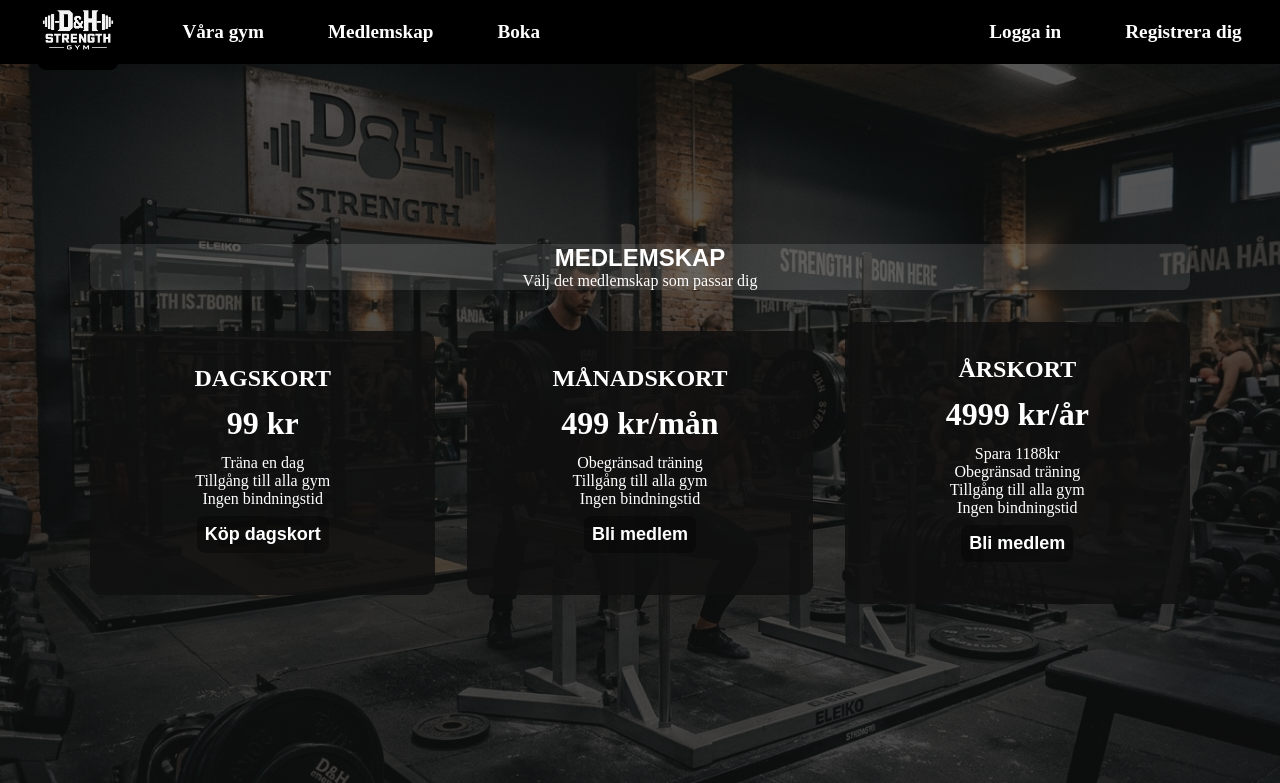
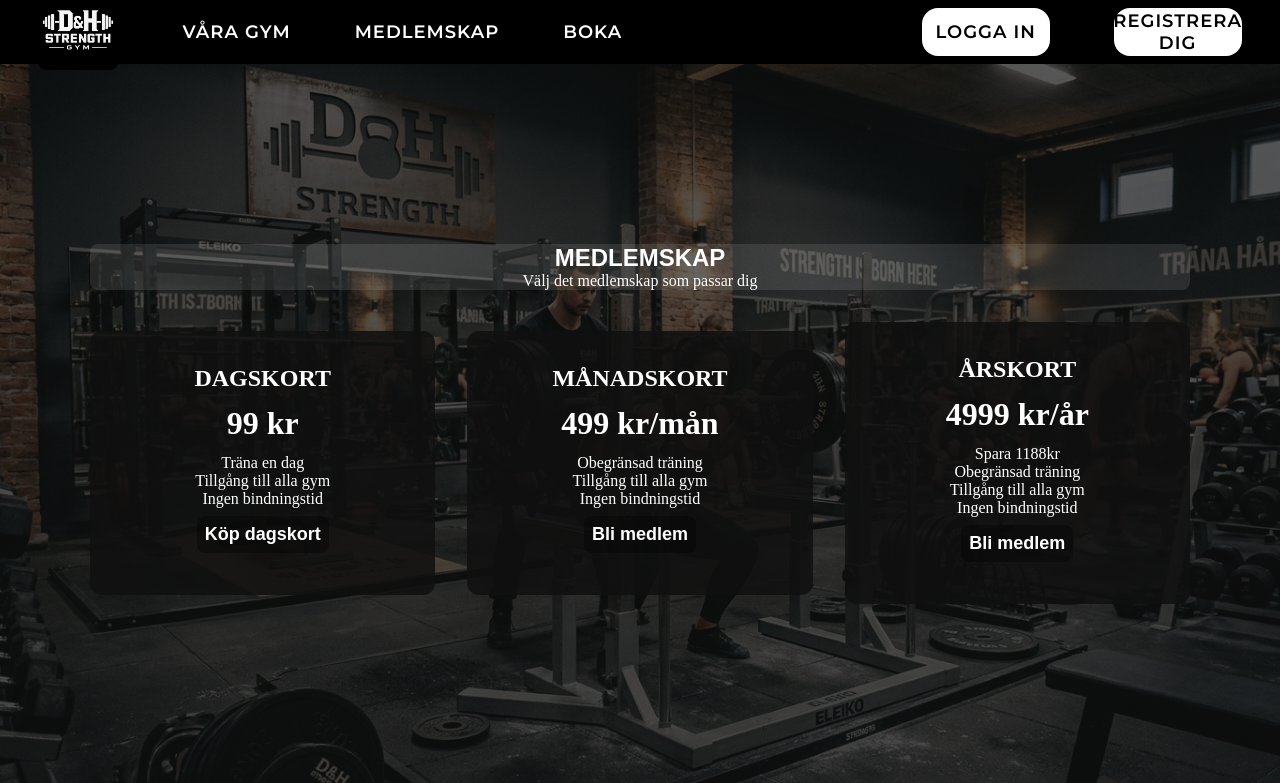
Before and after one commit to DordiSkola/Gymnasiearbete, a PHP site: page /sidor/medlemskap.php in a window 1280 px wide. Shown: the top 783 px of the page. Run offline with PHP 8.4, Linux system fonts and the light colour scheme.

Commit message:
lite css fixar och all script

```diff
--- a/css/style.css
+++ b/css/style.css
@@ -1,3 +1,5 @@
+@import url('https://fonts.googleapis.com/css2?family=Montserrat:wght@400;500;600;700&display=swap');
+
 * {
     margin: 0;
     padding: 0;
@@ -38,8 +40,17 @@ body.index {
     height: 5cqmax;
     width: 100%;
     font-size: 1.5cqmax;
+    font-weight: bold;
+    font-family: 'Franklin Gothic Medium', 'Arial Narrow', Arial, sans-serif;
     margin: 0 auto;
-    background-color: black;
+}
+
+.navbar a {
+    font-family: 'Montserrat', sans-serif;
+    font-size: 18px;
+    font-weight: 600;
+    text-transform: uppercase;
+    letter-spacing: 1px;
 }
 
 .logo {
@@ -76,6 +87,16 @@ a {
     text-decoration: none;
     color: white;
     font-weight: bold;
+}
+
+#lbox {
+    background-color: white;
+    color: black;
+    width: 16vh;
+    height: 6vh;
+    border-radius: 2vh;
+    display: flex;
+    justify-content: center;
 }
 
 .index .bild {
@@ -154,7 +175,14 @@ footer {
     border-radius: 5px;
 }
 
-
+.index .startbild {
+    height: calc(100vh - 5cqmax);
+    width: 100%;
+    background-image: url("../images/D&H Strength Gym Logo.png");
+    background-position: center;
+    background-repeat: no-repeat;
+    background-size: cover;
+}
 
 
 
--- a/index.php
+++ b/index.php
@@ -17,13 +17,13 @@
                 <a href=" sidor/gyms.php">Våra gym</a>
                 <a href="sidor/medlemskap.php">Medlemskap</a>
                 <a href="sidor/bokning.php">Boka</a>
-                <a href="sidor/medlemskap.php">Bli medlem</a>
+                <a href="sidor/medlemskap.php" id="lbox">Bli medlem</a>
             </nav>
         </div>
-        <br>
 
     </header>
 
+    <div class="startbild" role="img" aria-label="Gymmets startsida"></div>
 
 
     <div class="images">
--- a/sidor/bokning.php
+++ b/sidor/bokning.php
@@ -18,7 +18,7 @@
                 <a href="/sidor/gyms.php">Våra gym</a>
                 <a href="/sidor/medlemskap.php">Medlemskap</a>
                 <a href="/sidor/bokning.php">Boka</a>
-                <a href="/sidor/medlemskap.php">Bli medlem</a>
+                <a href="/sidor/medlemskap.php" id="lbox">Bli medlem</a>
             </nav>
         </div>
     </header>
--- a/sidor/gyms.php
+++ b/sidor/gyms.php
@@ -17,7 +17,7 @@
                 <a href=" gyms.php">Våra gym</a>
                 <a href="medlemskap.php">Medlemskap</a>
                 <a href="bokning.php">Boka</a>
-                <a href="medlemskap.php">Bli medlem</a>
+                <a href="medlemskap.php" id="lbox">Bli medlem</a>
             </nav>
         </div>
     </header>
--- a/sidor/medlemskap.php
+++ b/sidor/medlemskap.php
@@ -17,8 +17,8 @@
                 <a href=" gyms.php">Våra gym</a>
                 <a href="medlemskap.php">Medlemskap</a>
                 <a href="bokning.php">Boka</a>
-                <a href="login.php">Logga in</a>
-                <a href="register.php">Registrera dig</a>
+                <a href="login.php" id="lbox">Logga in</a>
+                <a href="register.php" id="lbox">Registrera dig</a>
             </nav>
         </div>
     </header>
```
Also changed, not shown: css/bokning.css (+22 -0 lines), images/D&H Strength Gym Logo.png (added). Lines whose indentation alone changed are shown as unchanged.
